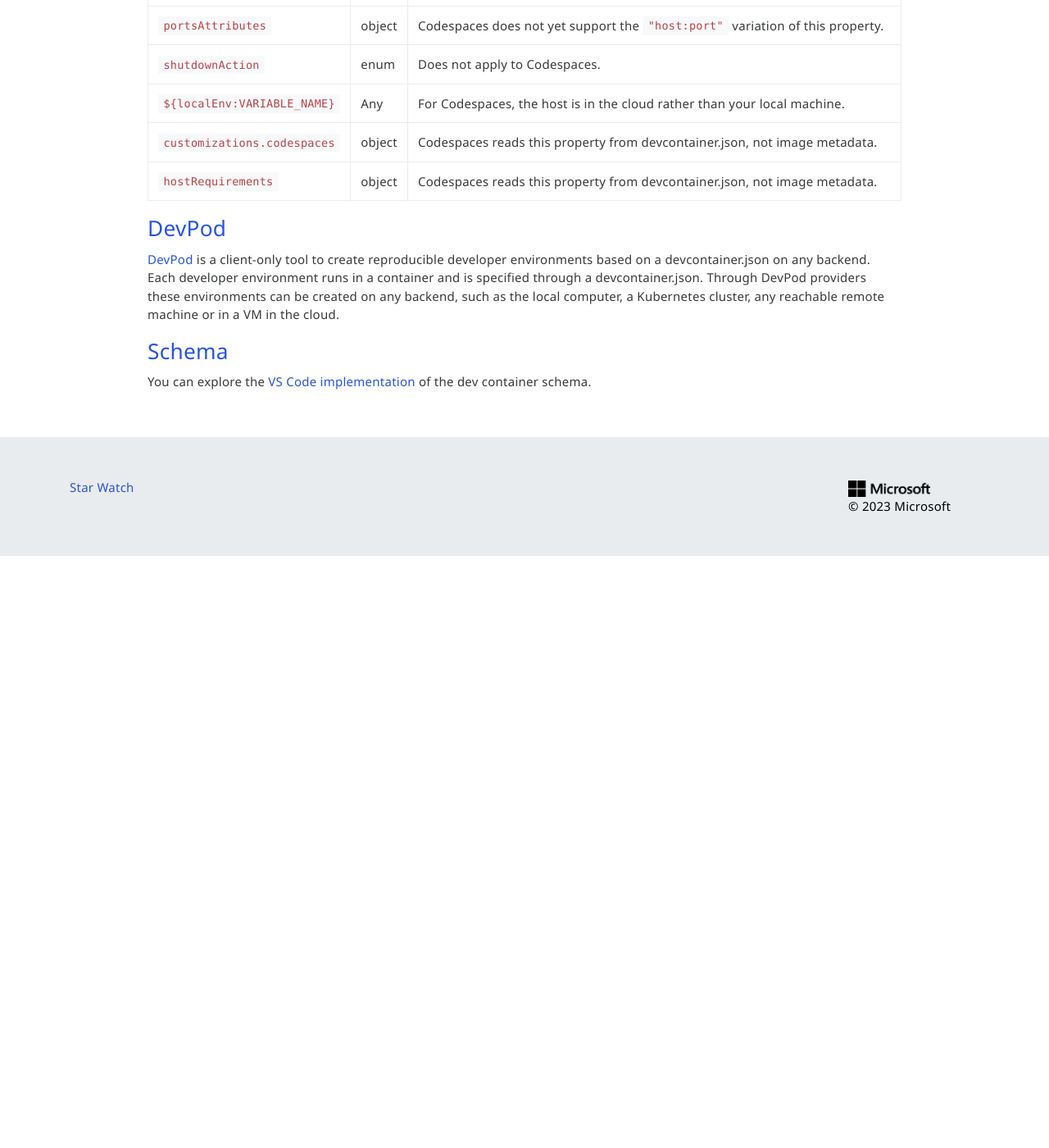
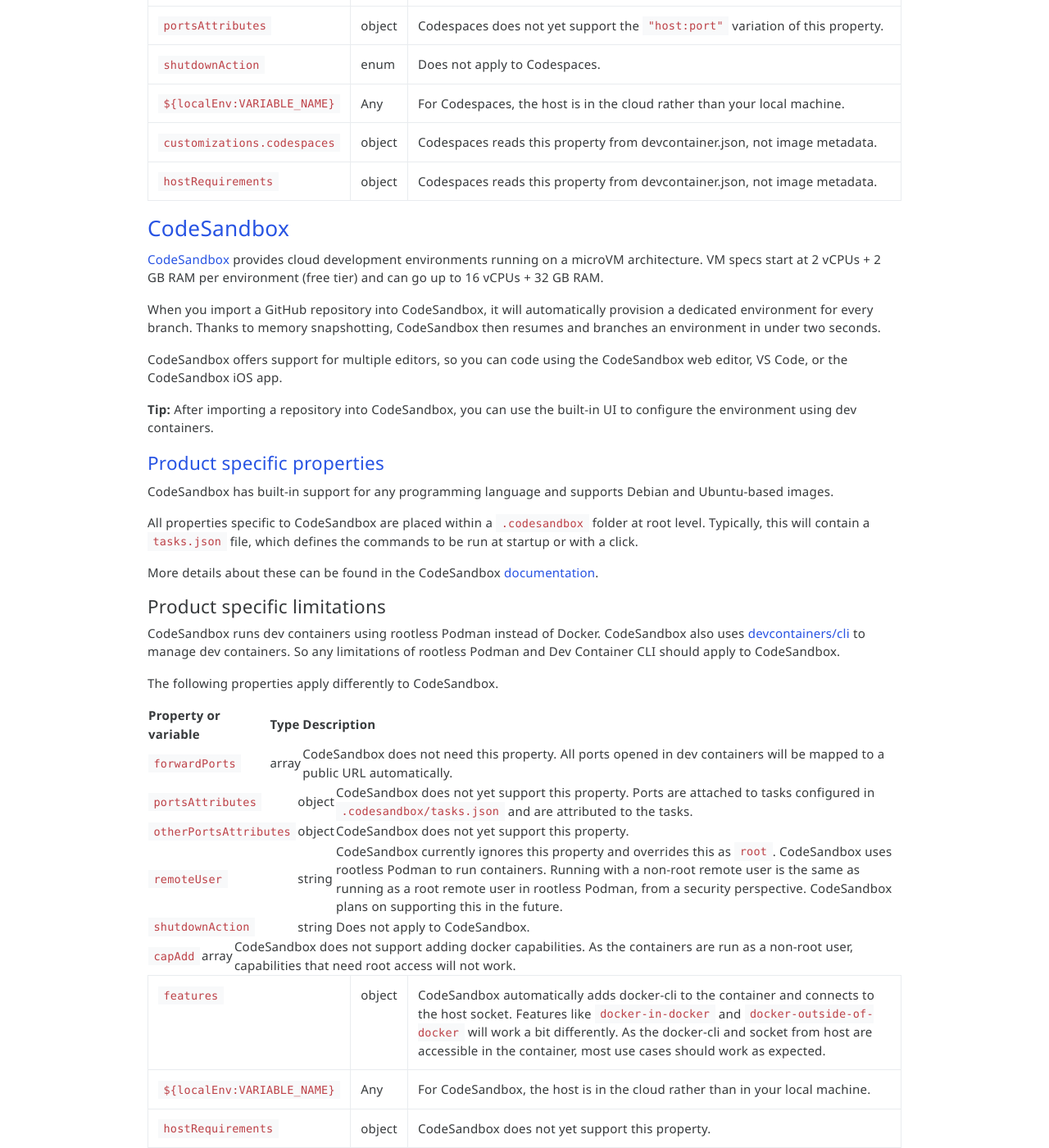
Before and after one commit to devcontainers/devcontainers.github.io, a Jekyll site: the page built from supporting.md, in a window 1280 px wide and 1400 px high, scrolled down 3801 px. Shown: the whole window at 82% size. Built offline with Jekyll 4.4.1, drawn with Linux system fonts in a browser that asks for light colours; nearby versions of some CDN libraries; comment, search, counter and statistics services are not loaded; before the commit the page ends 4479 px from its top, so only the background shows below that.

Commit message:
feat(Supporting): add section about CodeSandbox (#300)
* Add CodeSandbox config and update Supporting page with CodeSandbox details

* fix typos

Co-authored-by: Samruddhi Khandale <samruddhikhandale@github.com>

* fix capitalization of dev containers

Co-authored-by: Samruddhi Khandale <samruddhikhandale@github.com>

---------

Co-authored-by: Samruddhi Khandale <samruddhikhandale@github.com>

```diff
--- a/supporting.md
+++ b/supporting.md
@@ -153,6 +153,47 @@
 | `hostRequirements` | object | Codespaces reads this property from devcontainer.json, not image metadata. |
 {: .table .table-bordered .table-responsive}
 
+### <a href="#codesandbox" name="codesandbox" class="anchor"> CodeSandbox </a>
+
+[CodeSandbox](https://codesandbox.io/) provides cloud development environments running on a microVM architecture. VM specs start at 2 vCPUs + 2 GB RAM per environment (free tier) and can go up to 16 vCPUs + 32 GB RAM.
+
+When you import a GitHub repository into CodeSandbox, it will automatically provision a dedicated environment for every branch. Thanks to memory snapshotting, CodeSandbox then resumes and branches an environment in under two seconds.
+
+
+CodeSandbox offers support for multiple editors, so you can code using the CodeSandbox web editor, VS Code, or the CodeSandbox iOS app.
+
+**Tip:** After importing a repository into CodeSandbox, you can use the built-in UI to configure the environment using dev containers.
+
+#### <a href="#codesandbox-specific-properties" name="codesandbox-specific-properties" class="anchor"> Product specific properties </a>
+CodeSandbox has built-in support for any programming language and supports Debian and Ubuntu-based images.
+
+All properties specific to CodeSandbox are placed within a `.codesandbox` folder at root level. Typically, this will contain a `tasks.json` file, which defines the commands to be run at startup or with a click.
+
+More details about these can be found in the CodeSandbox [documentation](https://codesandbox.io/docs/learn/repositories/task).
+
+#### Product specific limitations
+
+CodeSandbox runs dev containers using rootless Podman instead of Docker. CodeSandbox also uses [devcontainers/cli](https://github.com/devcontainers/cli) to manage dev containers. So any limitations of rootless Podman and Dev Container CLI should apply to CodeSandbox.
+
+
+The following properties apply differently to CodeSandbox.
+
+| Property or variable | Type | Description |
+|----------|---------|----------------------|
+| `forwardPorts` | array | CodeSandbox does not need this property. All ports opened in dev containers will be mapped to a public URL automatically. |
+
+| `portsAttributes` | object | CodeSandbox does not yet support this property. Ports are attached to tasks configured in `.codesandbox/tasks.json` and are attributed to the tasks.|
+| `otherPortsAttributes` | object | CodeSandbox does not yet support this property. |
+| `remoteUser` | string | CodeSandbox currently ignores this property and overrides this as `root`. CodeSandbox uses rootless Podman to run containers. Running with a non-root remote user is the same as running as a root remote user in rootless Podman, from a security perspective. CodeSandbox plans on supporting this in the future. |
+| `shutdownAction` | string | Does not apply to CodeSandbox. |
+
+| `capAdd` | array | CodeSandbox does not support adding docker capabilities. As the containers are run as a non-root user, capabilities that need root access will not work. |
+
+| `features` | object | CodeSandbox automatically adds docker-cli to the container and connects to the host socket. Features like `docker-in-docker` and `docker-outside-of-docker` will work a bit differently. As the docker-cli and socket from host are accessible in the container, most use cases should work as expected. |
+| `${localEnv:VARIABLE_NAME}` | Any | For CodeSandbox, the host is in the cloud rather than in your local machine.|
+| `hostRequirements` | object | CodeSandbox does not yet support this property. |
+{: .table .table-bordered .table-responsive}
+
 ### <a href="#devpod" name="devpod" class="anchor"> DevPod </a>
 
 [DevPod](https://github.com/loft-sh/devpod) is a client-only tool to create reproducible developer environments based on a devcontainer.json on any backend. Each developer environment runs in a container and is specified through a devcontainer.json. Through DevPod providers these environments can be created on any backend, such as the local computer, a Kubernetes cluster, any reachable remote machine or in a VM in the cloud.
```
Also changed, not shown: .codesandbox/tasks.json (added).
